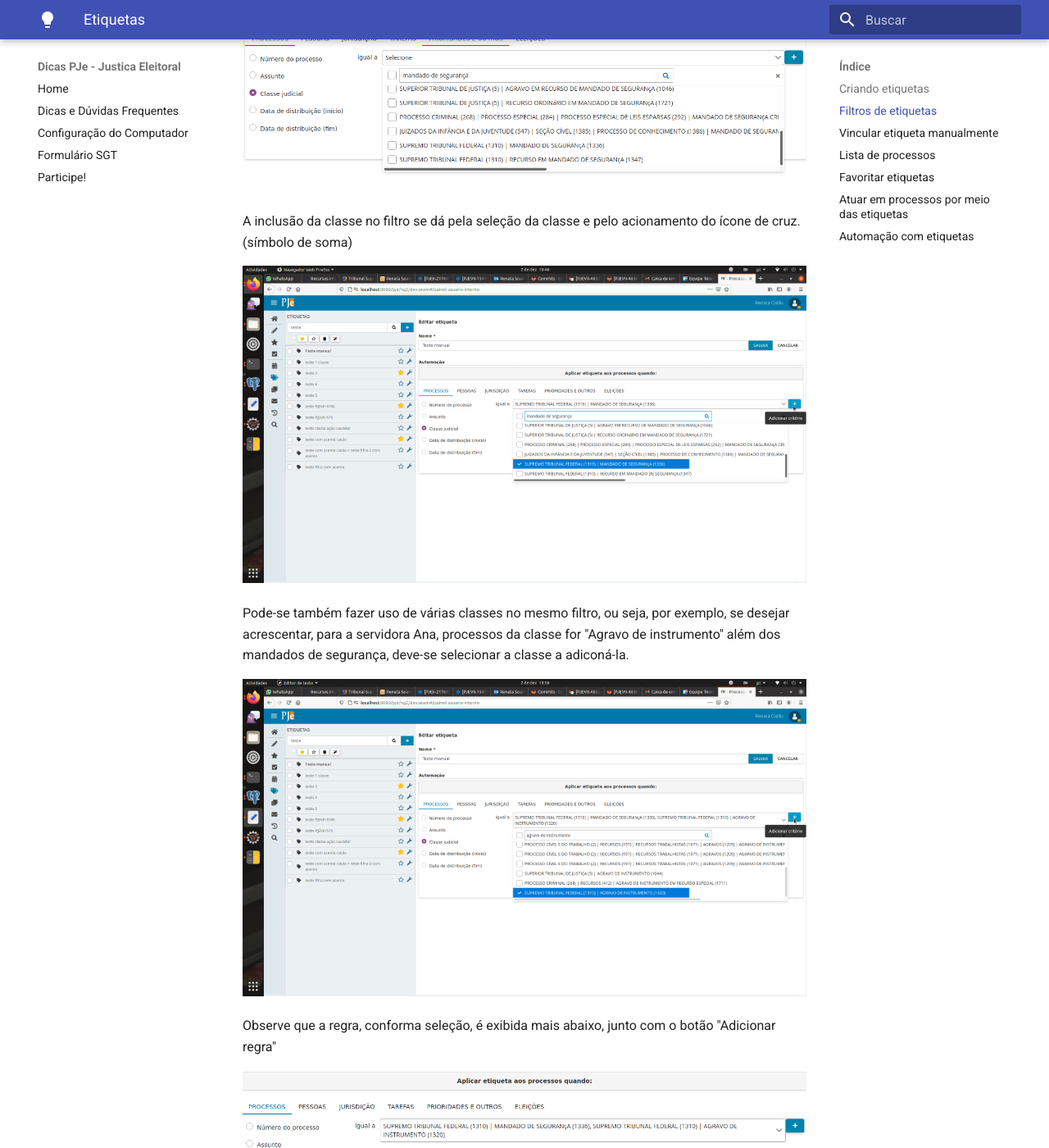
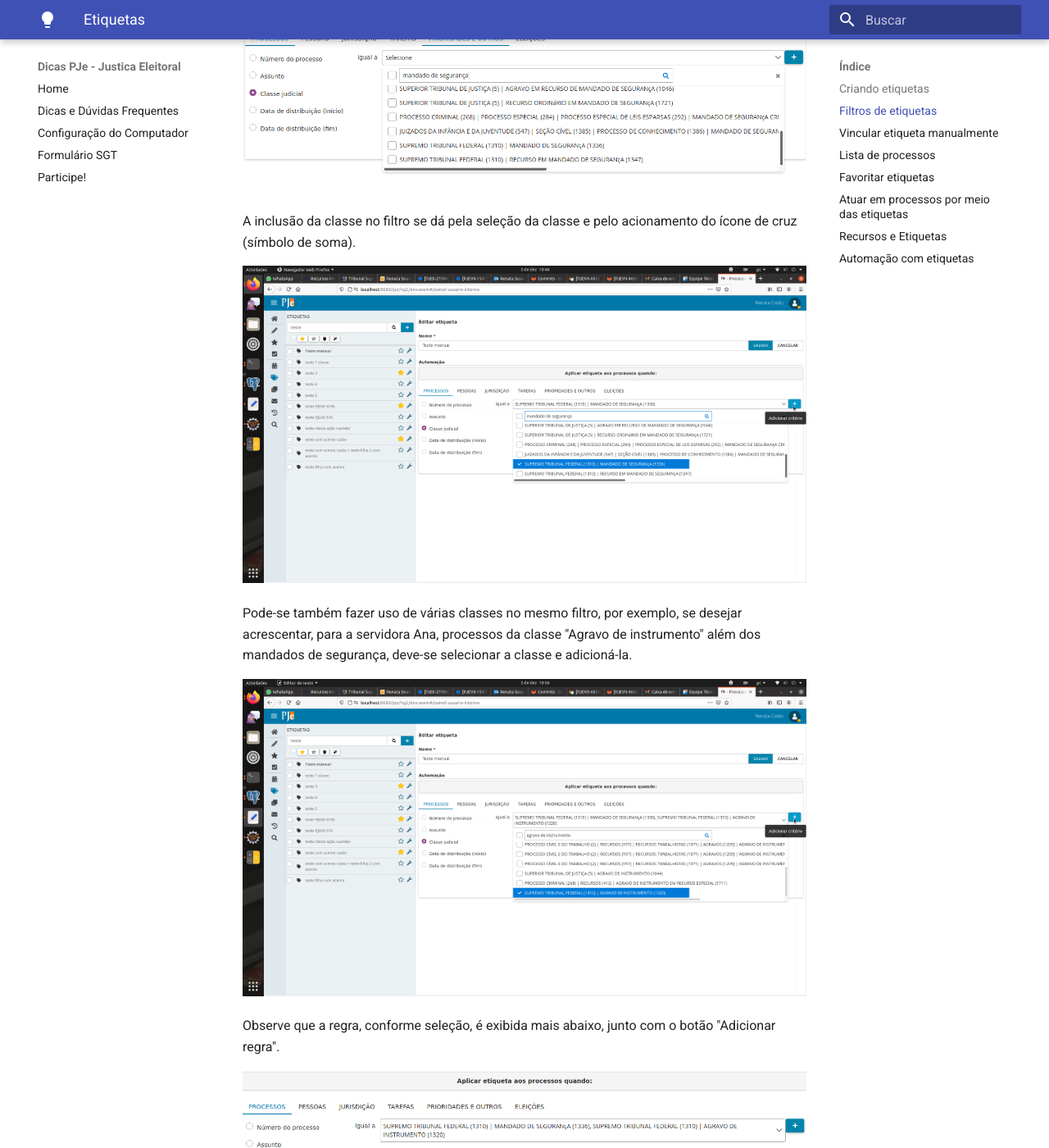
Before and after one commit to PJeJE/dicas_versao_1, an MkDocs documentation site: the page built from docs/etiquetas.md, in a window 1280 px wide and 1400 px high, scrolled down 3779 px. Shown: the whole window at 82% size. Built offline with MkDocs 1.6.1 and Material for MkDocs 9.7.7, drawn with Linux system fonts in a browser that asks for light colours; nearby versions of some CDN libraries; some of the changed text lies outside the part shown.

Commit message:
Update etiquetas.md

```diff
--- a/docs/etiquetas.md
+++ b/docs/etiquetas.md
@@ -24,7 +24,7 @@
 
 ![Nova etiqueta](img/etiqueta4.png)
 
-Para criar nova etiqueta, o usuário fornecerá o nome e selecionará o botão "Salvar". O nome utilizado pode conter espaços e acentos. Tente usar nomes que identifiquem a classificação desejada ao agrupamento de processos. Por exemplo, o nome de um servidor que está trabalhando naqueles processos ou referências a características dos processos.
+Para criar nova etiqueta, o usuário fornecerá o nome e selecionará o botão "Salvar".  O nome  utilizado  pode  conter  espaços e acentos. Tente usar nomes que identifiquem a classificação desejada ao agrupamento de processos. Por exemplo, o nome de um servidor que está trabalhando naqueles processos ou referências a características dos processos.
 
 ![Nome da etiqueta](img/etiqueta5.png)
 
@@ -34,7 +34,7 @@
 
 ![Filtros](img/etiqueta6.png)
 
-Os filtros são opcionais, mas são bem úteis. Eles permitem que os processos sejam vinculados a etiquetas automaticamente. Por exemplo, a servidora Ana cuidará, na unidade, de todos os processos cuja classe seja Mandado de segurança. Sendo assim, na aba Processos do cadastro de filtros, ele deve selecionar a opção "Classe judicial" e vincular a classe correspondente.
+Os filtros são opcionais, mas são bem úteis. Eles permitem que os processos sejam vinculados a etiquetas automaticamente. Por exemplo, a servidora Ana cuidará, na unidade, de todos os processos cuja classe seja Mandado de segurança.  Sendo assim,  na  aba  Processos do cadastro de filtros, ele deve selecionar a opção "Classe judicial" e vincular a classe correspondente.
 
 ![Filtro classe](img/etiqueta7.png)
 
@@ -42,15 +42,15 @@
 
 ![Pesquisa classe](img/etiqueta8.png)
 
-A inclusão da classe no filtro se dá pela seleção da classe e pelo acionamento do ícone de cruz. (símbolo de soma)
+A inclusão da classe no filtro se dá pela seleção da classe e pelo acionamento do ícone de cruz (símbolo de soma).
 
 ![Incluir classe no filtro](img/etiqueta9.png)
 
-Pode-se também fazer uso de várias classes no mesmo filtro, ou seja, por exemplo, se desejar acrescentar, para a servidora Ana, processos da classe for "Agravo de instrumento" além dos mandados de segurança, deve-se selecionar a classe a adiconá-la.
+Pode-se também fazer uso de várias classes no mesmo filtro, por exemplo, se desejar acrescentar, para a servidora Ana, processos da classe "Agravo de instrumento" além dos mandados de segurança, deve-se selecionar a classe e adicioná-la.
 
 ![Várias classes](img/etiqueta10.png)
 
-Observe que a regra, conforma seleção, é exibida mais abaixo, junto com o botão "Adicionar regra"
+Observe que a regra, conforme seleção, é exibida mais abaixo, junto com o botão "Adicionar regra".
 
 ![Adcionar regra](img/etiqueta11.png)
 
@@ -122,6 +122,14 @@
 
 Da mesma forma, se selecionar a atuação por "Processos", a próxima seleção de tarefa "lembrará" da seleção.
 
+## Recursos e Etiquetas
+
+A partir da versão que subiu dia 02/03, quando um caderno processual for criado, as etiquetas do processo principal serão replicadas. Agora, se o caderno for criado a partir de outro caderno, exemplo: embargos de declaração nos embargos de declaração na Classe XXXX, as etiquetas a serem vinculadas serão as dos embargos de declaração.
+
+Ou seja, as etiquetas serão importadas do processo/caderno no qual está sendo apresentado o recurso (respeitando a cadeia recursal).
+
+As inserções e exclusões de etiquetas em ato posterior à criação do caderno, não surtirão efeitos nos demais cadernos ou feito principal.
+
 
 ## Automação com etiquetas
 
```
